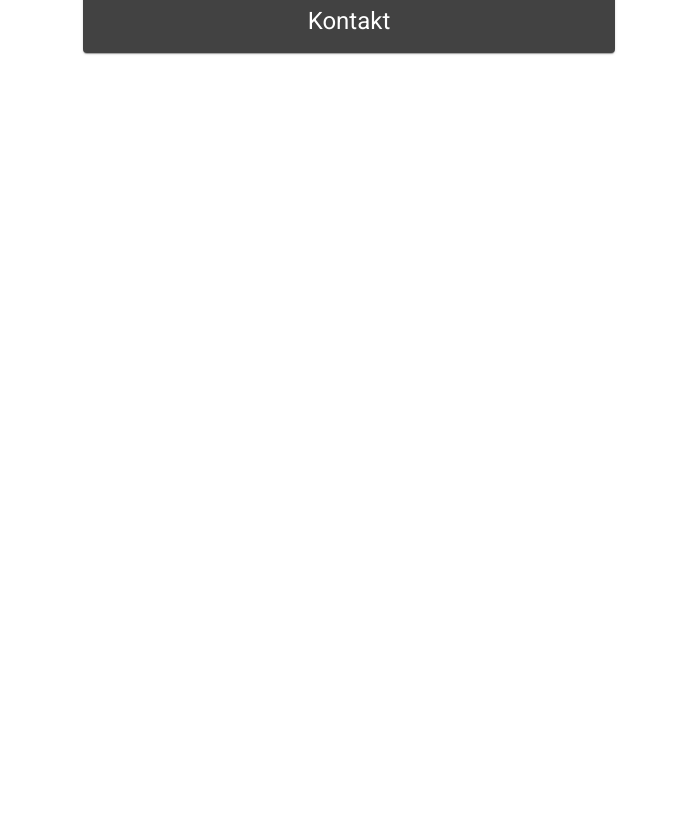
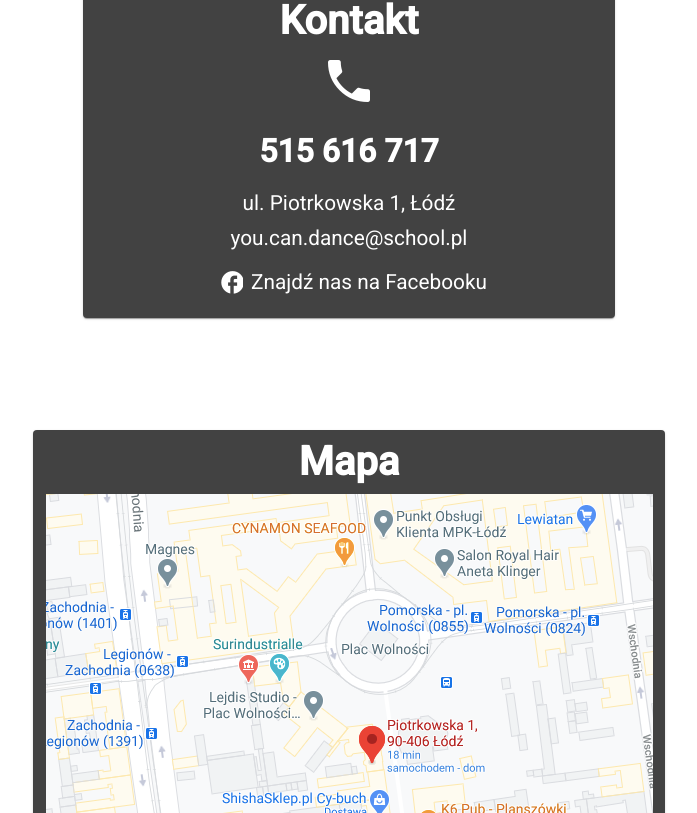
Before and after one commit to kcc112/dance-school-front-project, an Angular app: page /home/contact in a window 1280 px wide. Shown: the part 187-1000 px from the top of the page, without its empty margins (291-988 px from the left). Before the commit the page ends 800 px from the top, so only its background shows below. Built offline with nearby package versions, Linux system fonts and the light colour scheme.

Commit message:
Add contact View

```diff
--- a/src/app/dance-features/component/contact/contact.component.css
+++ b/src/app/dance-features/component/contact/contact.component.css
@@ -3,3 +3,41 @@ mat-card {
   margin: 8em auto;
   text-align: center;
 }
+
+.map-container {
+  max-width: 600px;
+  display: flex;
+  justify-content: center
+}
+
+.card-header {
+  font-size: 2.5rem;
+  font-weight: bold;
+}
+
+.contact-container {
+  display: flex;
+  flex-direction: column;
+}
+
+.facebook-container{
+  display: flex;
+  justify-content: center;
+  align-items: center;
+  font-size: 1.3rem;
+}
+mat-icon {
+  font-size: 1.7rem;
+}
+.contact-data-phone{
+  font-size: 2rem;
+  margin: 1em 0;
+  font-weight: bold;
+}
+.contact-data {
+  margin-bottom: 0.7em;
+  font-size: 1.3rem;
+}
+.phone-icon{
+  font-size:3.5rem;
+}
--- a/src/app/dance-features/component/contact/contact.component.html
+++ b/src/app/dance-features/component/contact/contact.component.html
@@ -1,5 +1,24 @@
 <mat-card>
   <mat-card-content>
-    <h1>Kontakt</h1>
+    <h1 class="card-header">Kontakt</h1>
+    <div class="contact-container">
+      <span class="material-icons phone-icon">phone</span>
+      <span class="contact-data-phone">515 616 717</span>
+      <span class="contact-data">ul. Piotrkowska 1, Łódź</span>
+      <span class="contact-data">you.can.dance@school.pl</span>
+      <div class="facebook-container">
+        <button mat-icon-button matTooltip="Nasz fanpage" (click)="goFB()">
+          <mat-icon>facebook</mat-icon>
+        </button>
+        <span>Znajdź nas na Facebooku</span>
+      </div>
+    </div>
   </mat-card-content>
 </mat-card>
+
+<mat-card class="map-container">
+  <mat-card-content>
+    <h1 class="card-header">Mapa</h1>
+    <img src="assets/image/mapa.png" alt="lokalizacja na mapie">
+  </mat-card-content>
+</mat-card>
--- a/src/app/dance-features/component/contact/contact.component.ts
+++ b/src/app/dance-features/component/contact/contact.component.ts
@@ -1,4 +1,4 @@
-import { Component, OnInit } from '@angular/core';
+import {Component, OnInit} from '@angular/core';
 
 @Component({
   selector: 'app-contact',
@@ -7,9 +7,13 @@ import { Component, OnInit } from '@angular/core';
 })
 export class ContactComponent implements OnInit {
 
-  constructor() { }
+  constructor() {
+  }
 
   ngOnInit(): void {
   }
 
+  goFB(): void {
+    window.location.href = 'https://www.facebook.com/';
+  }
 }
--- a/src/app/share/share.module.ts
+++ b/src/app/share/share.module.ts
@@ -4,6 +4,8 @@ import {MatToolbarModule} from '@angular/material/toolbar';
 import {MatIconModule} from '@angular/material/icon';
 import {MatButtonModule} from '@angular/material/button';
 import {MatCardModule} from '@angular/material/card';
+import {MatTooltipModule} from '@angular/material/tooltip';
+
 
 
 
@@ -17,6 +19,7 @@ import {MatCardModule} from '@angular/material/card';
     MatIconModule,
     MatButtonModule,
     MatCardModule,
+    MatTooltipModule,
 
 
   ],
@@ -26,6 +29,7 @@ import {MatCardModule} from '@angular/material/card';
     MatIconModule,
     MatButtonModule,
     MatCardModule,
+    MatTooltipModule,
 
   ],
 })
```
Also changed, not shown: src/assets/image/mapa.png (added).
